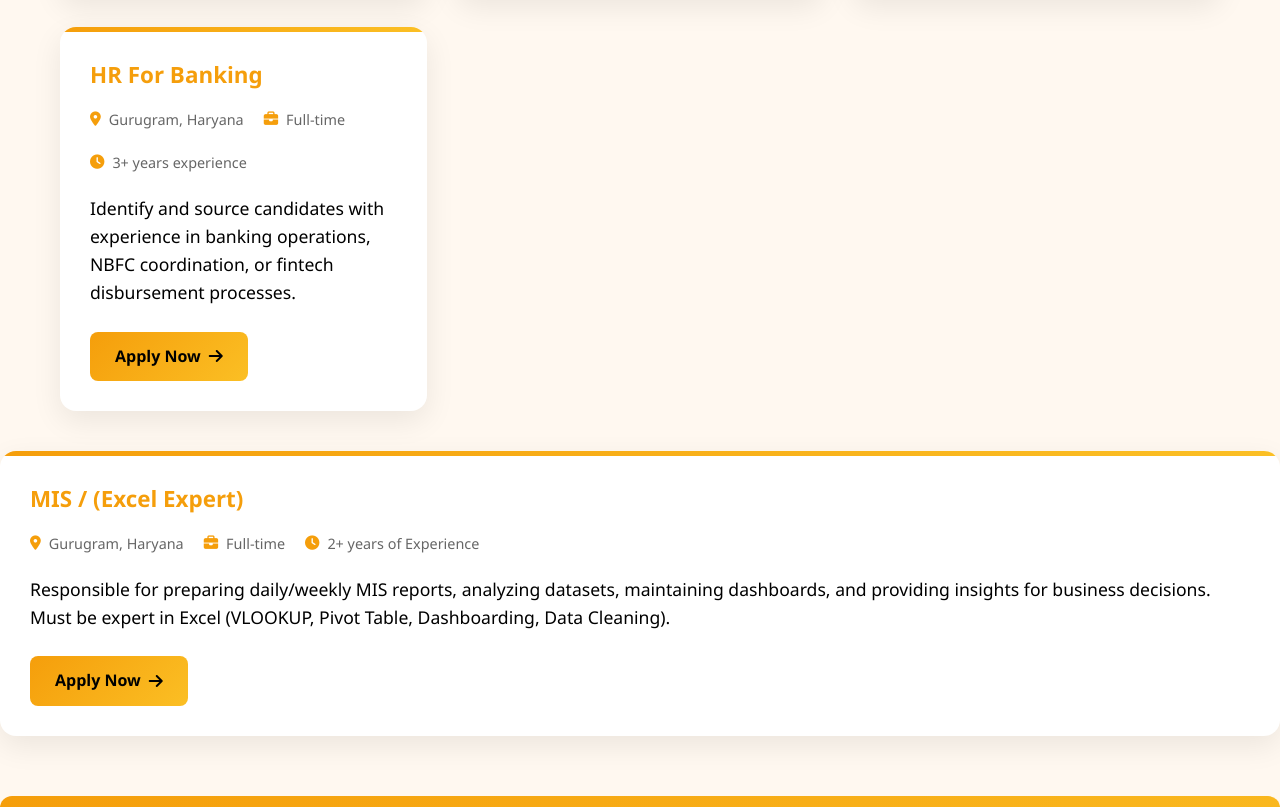
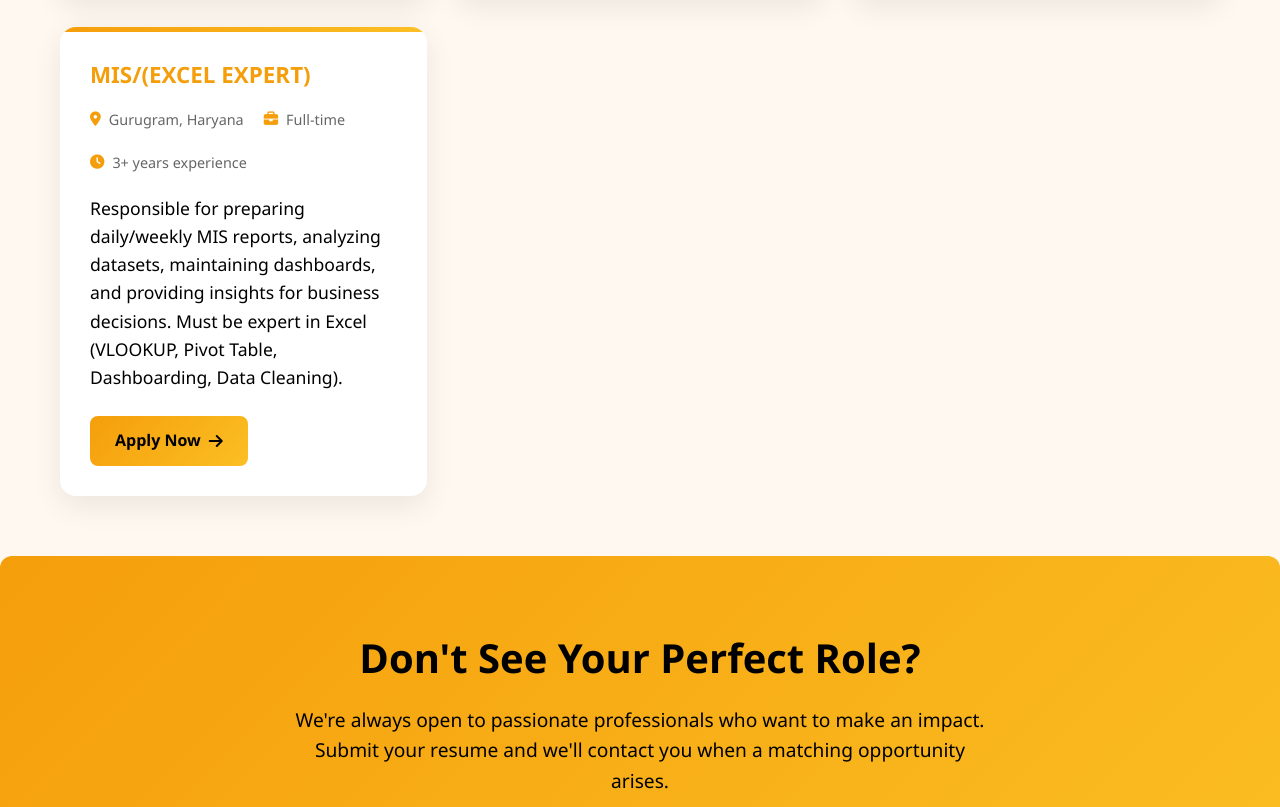
Before and after one commit to klfproconsulting456/klfproconsulting456.github.io, a plain HTML site: page pages/careers.html in a window 1280 px wide. Shown: the part 1696-2503 px from the top of the page. Drawn offline with Linux system fonts and the light colour scheme.

Commit message:
Update careers.html

```diff
--- a/pages/careers.html
+++ b/pages/careers.html
@@ -267,7 +267,7 @@
       </div>
 
       <div class="job-card">
-        <h3>HR For Banking</h3>
+        <h3>MIS/(EXCEL EXPERT)</h3>
         <div class="job-meta">
           <div class="job-meta-item">
             <i class="fas fa-map-marker-alt"></i>
@@ -282,34 +282,11 @@
             <span>3+ years experience</span>
           </div>
         </div>
-        <p>Identify and source candidates with experience in banking operations, NBFC coordination, or fintech disbursement processes.</p>
+        <p>Responsible for preparing daily/weekly MIS reports, analyzing datasets, maintaining dashboards, and providing insights for business decisions. Must be expert in Excel (VLOOKUP, Pivot Table, Dashboarding, Data Cleaning).</p>
         <a href="https://forms.gle/hKXArA3JG6vbRUbZ9" target="_blank" class="btn">Apply Now <i class="fas fa-arrow-right"></i></a>
       </div>
     </div>
   </section>
-
-  <div class="jobs-grid">
-  <div class="job-card">
-    <h3>MIS / (Excel Expert)</h3>
-    <div class="job-meta">
-      <div class="job-meta-item">
-        <i class="fas fa-map-marker-alt"></i>
-        <span>Gurugram, Haryana</span>
-      </div>
-      <div class="job-meta-item">
-        <i class="fas fa-briefcase"></i>
-        <span>Full-time</span>
-      </div>
-      <div class="job-meta-item">
-        <i class="fas fa-clock"></i>
-        <span> 2+ years of Experience</span>
-      </div>
-    </div>
-    <p>Responsible for preparing daily/weekly MIS reports, analyzing datasets, maintaining dashboards, and providing insights for business decisions. Must be expert in Excel (VLOOKUP, Pivot Table, Dashboarding, Data Cleaning).</p>
-    <a href="https://forms.gle/hKXArA3JG6vbRUbZ9" target="_blank" class="btn">Apply Now <i class="fas fa-arrow-right"></i></a>
-  </div>
-</div>
-
 
   <!-- ================= CTA SECTION ================= -->
   <section class="cta-section fade-in">
```
